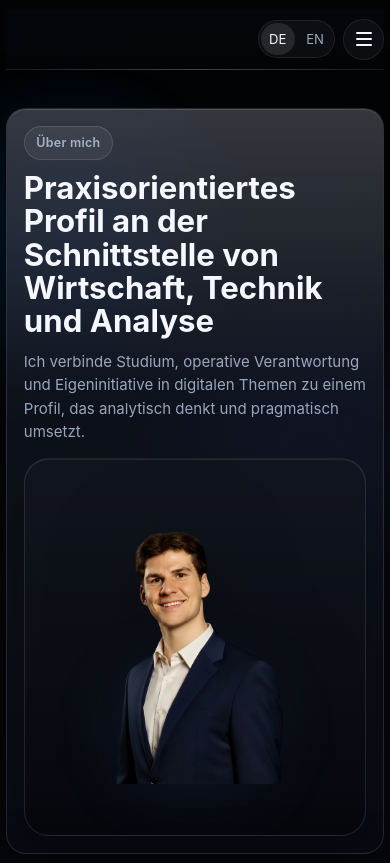
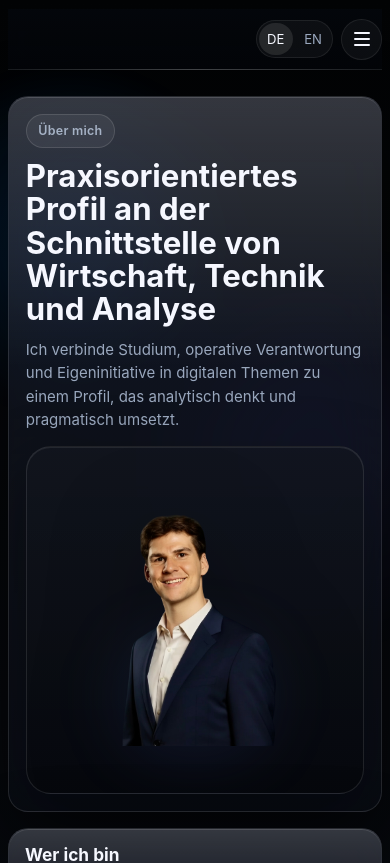
Before and after one commit to Noahwuhrmann/noah-wuhrmann-cv, a React (Vite) app: page /about in a window 390 px wide. Shown: the top 863 px of the page. Built offline with nearby package versions, Linux system fonts and the light colour scheme.

Commit message:
Improve mobile layout polish

```diff
--- a/src/index.css
+++ b/src/index.css
@@ -1770,7 +1770,10 @@ button {
     left: 0;
     right: 0;
     top: calc(100% + 0.45rem);
+    max-height: calc(100svh - 5.75rem);
     margin-top: 0;
+    overflow-y: auto;
+    overscroll-behavior: contain;
     border-radius: 1.35rem;
     background: linear-gradient(180deg, rgba(10, 14, 22, 0.94), rgba(5, 7, 12, 0.9));
   }
@@ -1790,6 +1793,7 @@ button {
     text-align: center;
     font-weight: 650;
     letter-spacing: 0;
+    overflow-wrap: anywhere;
   }
 
   .page-view {
@@ -1811,6 +1815,12 @@ button {
   .page-lead {
     font-size: 0.98rem;
     line-height: 1.55;
+  }
+
+  .page-title,
+  .content-card h2,
+  .timeline-row h2 {
+    overflow-wrap: anywhere;
   }
 
   .content-card {
@@ -1855,6 +1865,7 @@ button {
 
   .resume-mobile-toggle-meta {
     font-size: 0.82rem;
+    white-space: nowrap;
   }
 
   .contact-link {
@@ -1916,7 +1927,7 @@ button {
 
 @media (max-width: 640px) {
   .container {
-    width: min(calc(100% - 1rem), var(--max-width));
+    width: min(calc(100% - 1.25rem), var(--max-width));
   }
 
   .site-header {
@@ -1975,12 +1986,12 @@ button {
   }
 
   .home-hero-shell {
-    min-height: 108svh;
-    padding: 1.2rem 1rem 4.6rem;
+    min-height: 101svh;
+    padding: 1.2rem 1rem 4rem;
   }
 
   .hero-name-stage {
-    min-height: calc(100svh - 3rem);
+    min-height: calc(96svh - 3rem);
     padding: 0;
   }
 
@@ -2060,6 +2071,7 @@ button {
   }
 
   .page-main {
+    padding-top: 1.25rem;
     padding-bottom: 3rem;
   }
 
@@ -2088,12 +2100,12 @@ button {
   }
 
   .about-portrait-panel {
-    min-height: 23.5rem;
+    min-height: 21.5rem;
   }
 
   .about-portrait-image {
     width: min(100%, 300px);
-    max-height: 390px;
+    max-height: 360px;
   }
 
   .compact-grid,
@@ -2113,6 +2125,7 @@ button {
 
   .timeline-row {
     padding: 0.95rem;
+    gap: 0.68rem;
   }
 
   .timeline-badge {
@@ -2127,6 +2140,12 @@ button {
     border-radius: 1.12rem;
   }
 
+  .resume-mobile-toggle {
+    display: grid;
+    grid-template-columns: minmax(0, 1fr) auto auto;
+    align-items: center;
+  }
+
   .resume-logo-band-section {
     margin-top: 1rem;
   }
@@ -2155,11 +2174,15 @@ button {
   .contact-text span {
     overflow-wrap: anywhere;
   }
+
+  .contact-text {
+    min-width: 0;
+  }
 }
 
 @media (max-width: 480px) {
   .container {
-    width: min(calc(100% - 0.75rem), var(--max-width));
+    width: min(calc(100% - 1rem), var(--max-width));
   }
 
   .language-button {
@@ -2167,11 +2190,11 @@ button {
   }
 
   .hero-title {
-    font-size: 3.45rem;
+    font-size: 3.28rem;
   }
 
   .hero-name-stage {
-    min-height: calc(100svh - 3.5rem);
+    min-height: calc(96svh - 3.5rem);
   }
 
   .page-title {
@@ -2179,12 +2202,12 @@ button {
   }
 
   .about-portrait-panel {
-    min-height: 21.5rem;
+    min-height: 19.75rem;
   }
 
   .about-portrait-image {
-    width: min(100%, 272px);
-    max-height: 360px;
+    width: min(100%, 252px);
+    max-height: 330px;
   }
 
   .resume-logo-card {
@@ -2192,3 +2215,14 @@ button {
     padding: 0.62rem 0.78rem;
   }
 }
+
+@media (hover: none) and (pointer: coarse) {
+  .content-card:hover,
+  .timeline-row:hover,
+  .resume-track-card:hover,
+  .resume-education-toggle:hover,
+  .resume-mobile-toggle:hover,
+  .contact-link:hover {
+    transform: none;
+  }
+}
```
